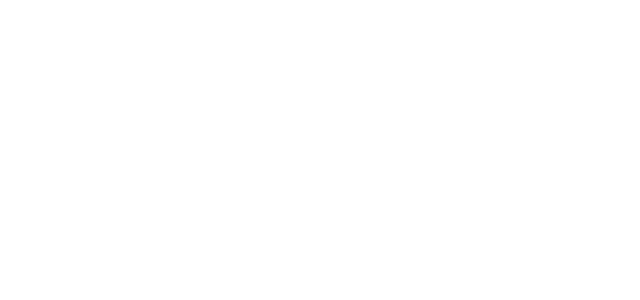
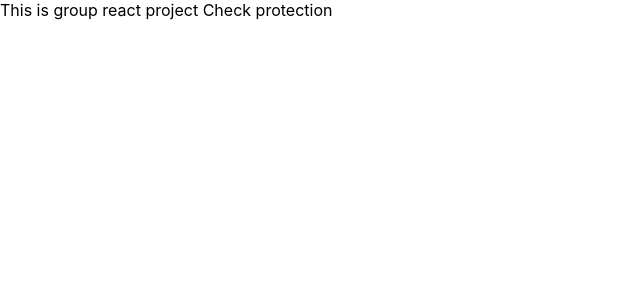
Before and after one commit to bmbx08/react-group-project, a React (Create React App) app: page / in a window 1280 px wide. Shown: the top 300 px of the page, without its empty margins (0-640 px from the left). Built offline with nearby package versions, Linux system fonts and the light colour scheme.

Commit message:
checking protection

```diff
--- a/src/App.js
+++ b/src/App.js
@@ -3,7 +3,8 @@
 function App() {
   return (
     <div>
-
+      This is group react project
+      Check protection
     </div>
   );
 }
```
